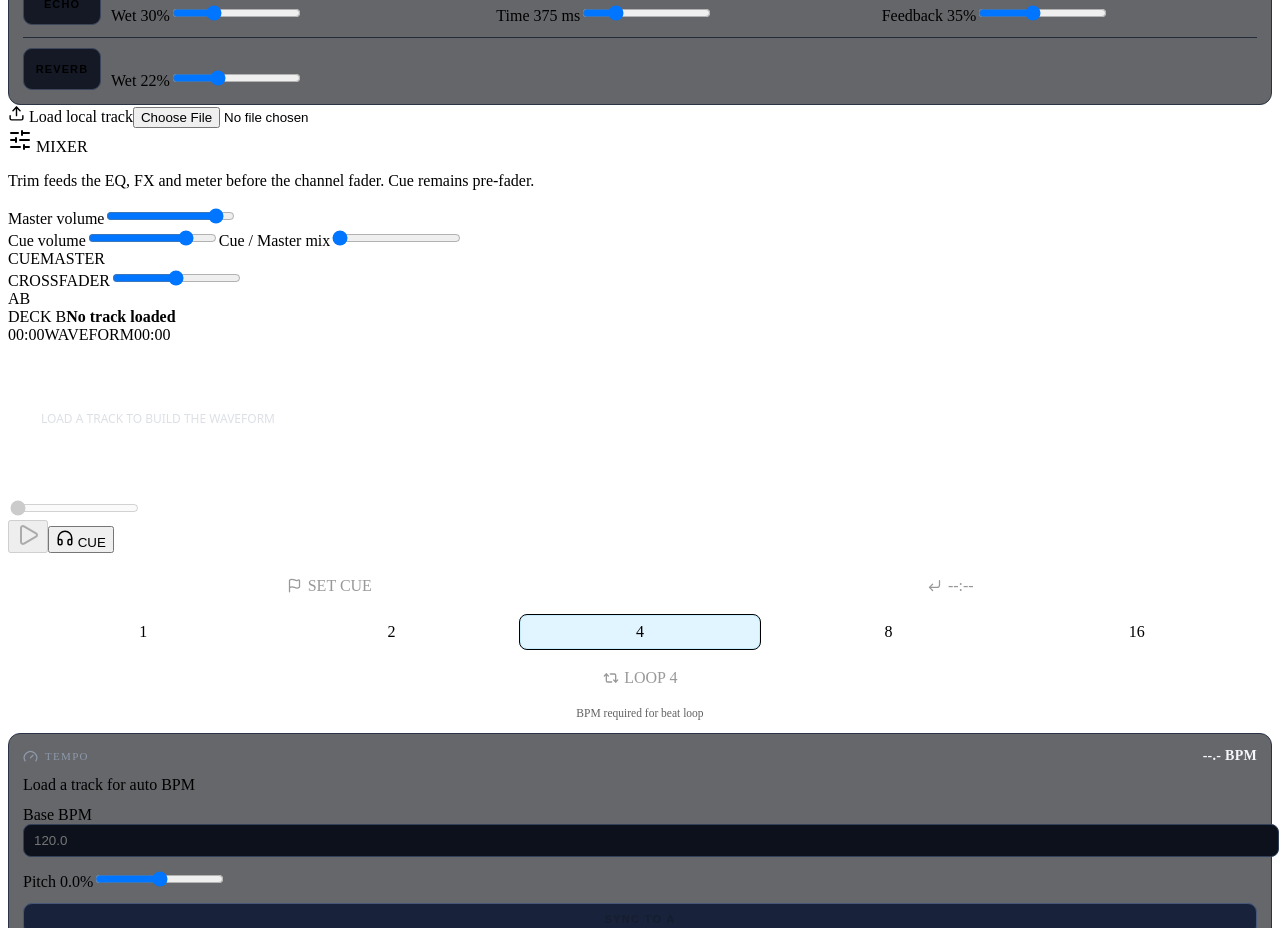
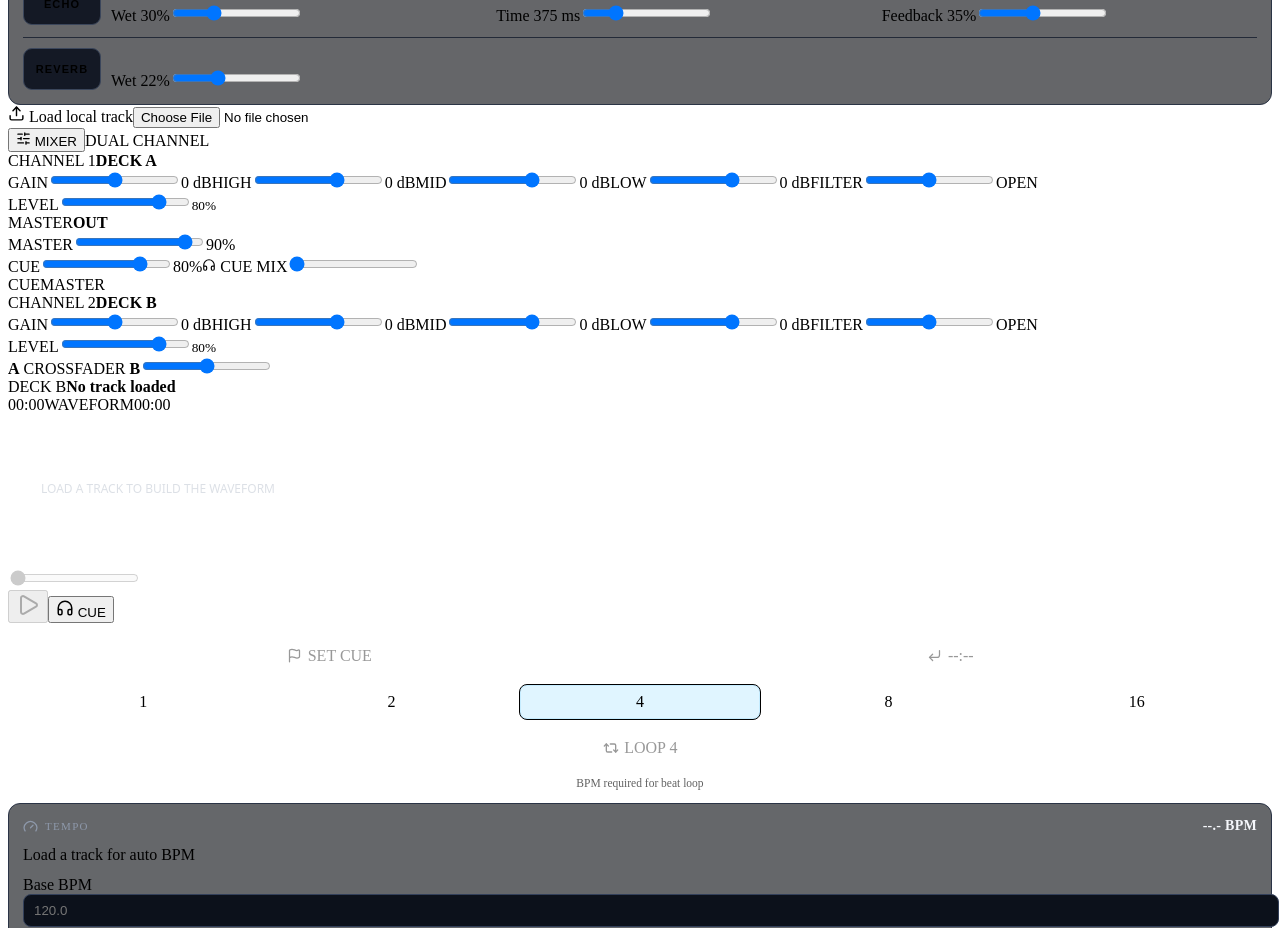
Before and after one commit to ShurexBRT/WebDJ, a React (Vite) app: page / in a window 1280 px wide. Shown: the part 1040-1968 px from the top of the page. Built offline with nearby package versions, Linux system fonts and the light colour scheme; the HTML template or start-up script is replaced by a standard one.

Commit message:
Rebuild mixer with channel strips and rotary controls

```diff
--- a/src/features/mixer/Mixer.tsx
+++ b/src/features/mixer/Mixer.tsx
@@ -1,8 +1,42 @@
 import { useCallback } from 'react'
-import { SlidersHorizontal } from 'lucide-react'
+import { Headphones, SlidersHorizontal } from 'lucide-react'
 import { getAudioEngine } from '../../audio/AudioEngine'
+import { KnobControl } from '../../components/KnobControl'
 import { LevelMeter } from '../../components/LevelMeter'
-import { useMixerStore } from '../../state/mixerStore'
+import { useMixerStore, type DeckId } from '../../state/mixerStore'
+
+const accentFor = (deckId: DeckId) => deckId === 'A' ? '#29b6ff' : '#ff921f'
+const dbLabel = (value: number) => `${value > 0 ? '+' : ''}${value} dB`
+
+function ChannelStrip({ deckId }: { deckId: DeckId }) {
+  const deck = useMixerStore((state) => state.decks[deckId])
+  const setTrim = useMixerStore((state) => state.setDeckTrim)
+  const setVolume = useMixerStore((state) => state.setDeckVolume)
+  const setDeckEq = useMixerStore((state) => state.setDeckEq)
+  const setFilter = useMixerStore((state) => state.setDeckFilter)
+  const engine = getAudioEngine()
+  const accent = accentFor(deckId)
+  const readLevel = useCallback(() => engine.getDeckLevel(deckId), [deckId, engine])
+
+  return (
+    <div className={`mixer-channel mixer-channel-${deckId.toLowerCase()}`}>
+      <div className="channel-title"><span>CHANNEL {deckId === 'A' ? '1' : '2'}</span><strong>DECK {deckId}</strong></div>
+      <KnobControl label="GAIN" ariaLabel={`Trim deck ${deckId}`} value={deck.trim} min={-12} max={12} step={1} accent={accent} valueLabel={dbLabel(deck.trim)} onDoubleClick={() => { setTrim(deckId, 0); engine.setDeckTrim(deckId, 0) }} onChange={(value) => { setTrim(deckId, value); engine.setDeckTrim(deckId, value) }} />
+      {(['high', 'mid', 'low'] as const).map((band) => (
+        <KnobControl key={band} label={band.toUpperCase()} ariaLabel={`${band} EQ deck ${deckId}`} value={deck[band]} min={-24} max={12} step={1} accent={accent} valueLabel={dbLabel(deck[band])} onDoubleClick={() => { setDeckEq(deckId, band, 0); engine.setEq(deckId, band, 0) }} onChange={(value) => { setDeckEq(deckId, band, value); engine.setEq(deckId, band, value) }} />
+      ))}
+      <KnobControl label="FILTER" ariaLabel={`Mixer filter deck ${deckId}`} value={deck.filter} min={-1} max={1} step={0.01} accent={accent} valueLabel={deck.filter === 0 ? 'OPEN' : deck.filter < 0 ? 'LPF' : 'HPF'} onDoubleClick={() => { setFilter(deckId, 0); engine.setDeckFilter(deckId, 0) }} onChange={(value) => { setFilter(deckId, value); engine.setDeckFilter(deckId, value) }} />
+      <div className="channel-fader-zone">
+        <LevelMeter label={`Deck ${deckId} level`} readLevel={readLevel} />
+        <label className="vertical-fader-label">
+          <span>LEVEL</span>
+          <input className="vertical-fader" aria-label={`Channel level deck ${deckId}`} type="range" min="0" max="1" step="0.01" value={deck.volume} onDoubleClick={() => { setVolume(deckId, 0.8); engine.setDeckVolume(deckId, 0.8) }} onChange={(event) => { const value = Number(event.target.value); setVolume(deckId, value); engine.setDeckVolume(deckId, value) }} />
+          <small>{Math.round(deck.volume * 100)}%</small>
+        </label>
+      </div>
+    </div>
+  )
+}
 
 export function Mixer() {
   const crossfader = useMixerStore((state) => state.crossfader)
@@ -17,18 +51,30 @@ export function Mixer() {
   const readMasterLevel = useCallback(() => engine.getMasterLevel(), [engine])
 
   return (
-    <section className="mixer">
-      <div className="mixer-title"><SlidersHorizontal /> MIXER</div>
-      <p className="mixer-copy">Trim feeds the EQ, FX and meter before the channel fader. Cue remains pre-fader.</p>
-      <div className="master-strip">
-        <LevelMeter label="Master level" readLevel={readMasterLevel} />
-        <label className="control-row"><span>Master volume</span><input aria-label="Master volume" type="range" min="0" max="1" step="0.01" value={masterVolume} onChange={(event) => { const value = Number(event.target.value); setMasterVolume(value); engine.setMasterVolume(value) }} /></label>
+    <section className="mixer" id="central-mixer">
+      <div className="mixer-tabs"><button className="active" type="button"><SlidersHorizontal size={15} /> MIXER</button><span>DUAL CHANNEL</span></div>
+      <div className="mixer-console">
+        <ChannelStrip deckId="A" />
+        <div className="master-channel">
+          <div className="channel-title"><span>MASTER</span><strong>OUT</strong></div>
+          <KnobControl label="MASTER" ariaLabel="Master volume" value={masterVolume} min={0} max={1} step={0.01} accent="#f4c542" valueLabel={`${Math.round(masterVolume * 100)}%`} onDoubleClick={() => { setMasterVolume(0.9); engine.setMasterVolume(0.9) }} onChange={(value) => { setMasterVolume(value); engine.setMasterVolume(value) }} />
+          <div className="master-meter-pair">
+            <LevelMeter label="Master level" readLevel={readMasterLevel} />
+            <LevelMeter label="Master level duplicate" readLevel={readMasterLevel} />
+          </div>
+          <KnobControl label="CUE" ariaLabel="Cue volume" value={cueVolume} min={0} max={1} step={0.01} accent="#29b6ff" valueLabel={`${Math.round(cueVolume * 100)}%`} onDoubleClick={() => { setCueVolume(0.8); engine.setCueVolume(0.8) }} onChange={(value) => { setCueVolume(value); engine.setCueVolume(value) }} />
+          <label className="cue-mix-control">
+            <span><Headphones size={14} /> CUE MIX</span>
+            <input aria-label="Cue master mix" type="range" min="0" max="1" step="0.01" value={cueMix} onChange={(event) => { const value = Number(event.target.value); setCueMix(value); engine.setCueMix(value) }} />
+            <div className="cross-labels"><span>CUE</span><span>MASTER</span></div>
+          </label>
+        </div>
+        <ChannelStrip deckId="B" />
       </div>
-      <div className="monitor-controls">
-        <label className="control-row"><span>Cue volume</span><input aria-label="Cue volume" type="range" min="0" max="1" step="0.01" value={cueVolume} onChange={(event) => { const value = Number(event.target.value); setCueVolume(value); engine.setCueVolume(value) }} /></label>
-        <label className="control-row"><span>Cue / Master mix</span><input aria-label="Cue master mix" type="range" min="0" max="1" step="0.01" value={cueMix} onChange={(event) => { const value = Number(event.target.value); setCueMix(value); engine.setCueMix(value) }} /><div className="cross-labels"><span>CUE</span><span>MASTER</span></div></label>
-      </div>
-      <label className="crossfader"><span>CROSSFADER</span><input aria-label="Crossfader" type="range" min="-1" max="1" step="0.01" value={crossfader} onChange={(event) => { const value = Number(event.target.value); setCrossfader(value); engine.setCrossfader(value) }} /><div className="cross-labels"><span>A</span><span>B</span></div></label>
+      <label className="crossfader">
+        <span className="cross-title"><b>A</b> CROSSFADER <b>B</b></span>
+        <input aria-label="Crossfader" type="range" min="-1" max="1" step="0.01" value={crossfader} onDoubleClick={() => { setCrossfader(0); engine.setCrossfader(0) }} onChange={(event) => { const value = Number(event.target.value); setCrossfader(value); engine.setCrossfader(value) }} />
+      </label>
     </section>
   )
 }
```
